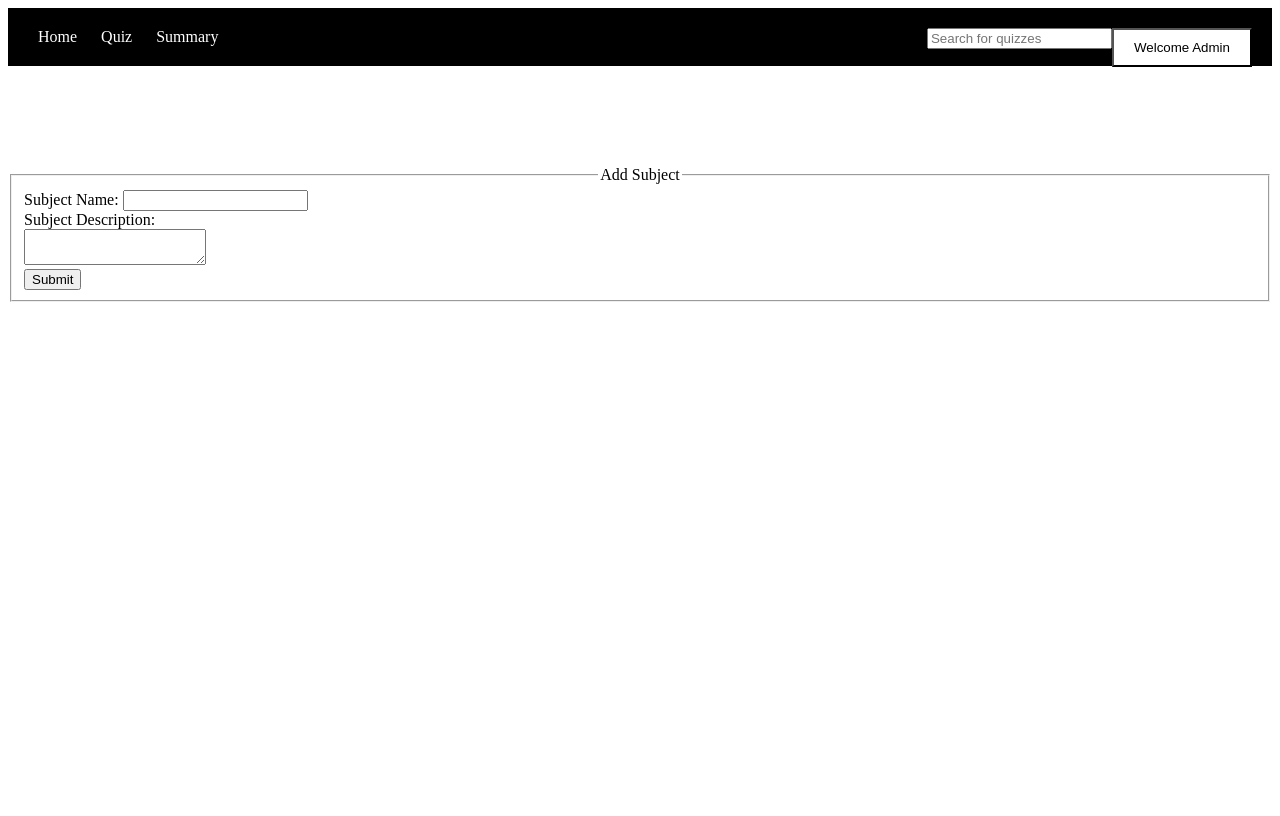
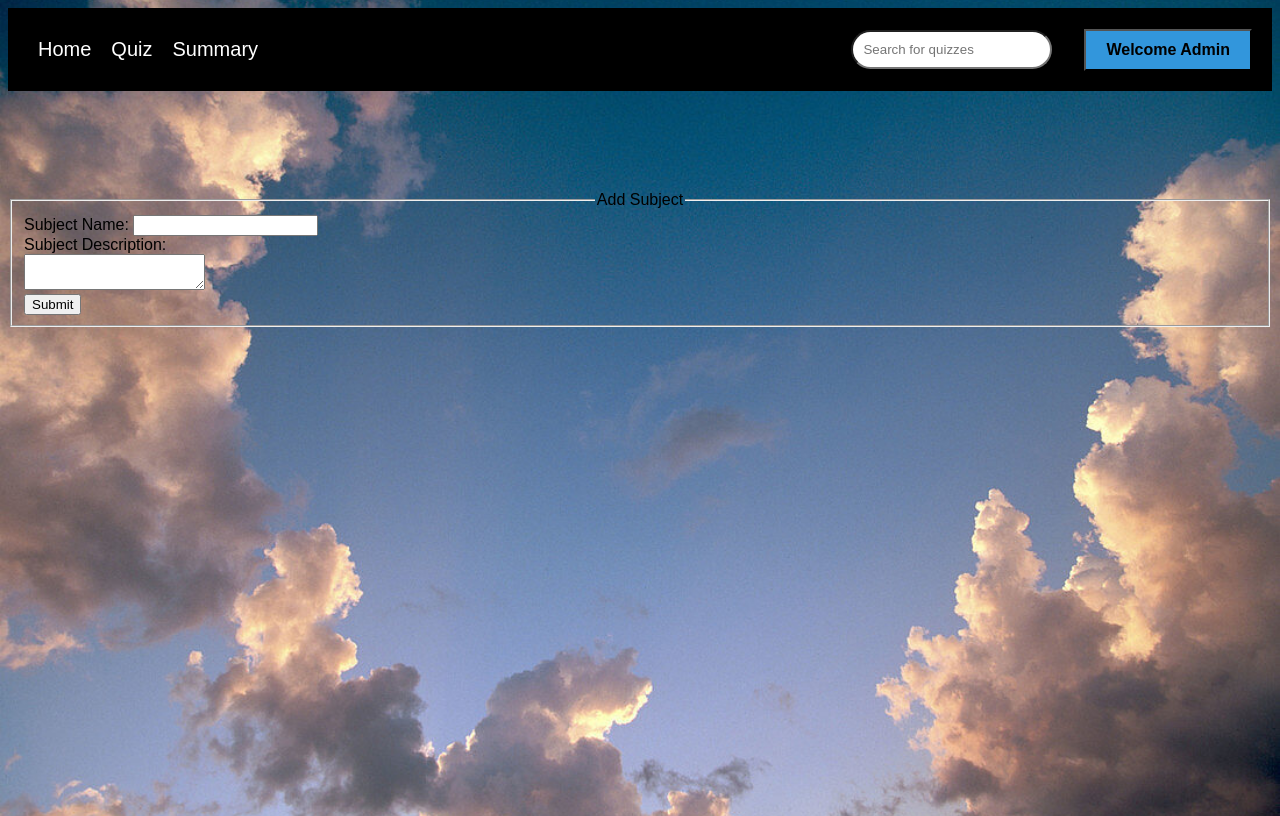
Before and after one commit to 22f3002631/Quiz-Master-V1, a Flask app: page /add_sub in a window 1280 px wide. Before the commit the page ends 302 px from the top, so only its background shows below. Run offline with Flask 3, Linux system fonts and the light colour scheme; a user stored in the database is signed in.

Commit message:
Modified navigation bar styles

```diff
--- a/static/nav.css
+++ b/static/nav.css
@@ -1,3 +1,11 @@
+*{
+    font-family: 'Poppins', sans-serif;
+}
+body{
+    background: url('/static/login_bg.jpg') no-repeat center;
+    background-size: cover;
+    height: 100vh;
+}
 nav{
     background-color: black;
     display: flex;
@@ -5,6 +13,17 @@ nav{
     padding: 20px;
     position: relative;
 }
+.navbar{
+    display: flex;
+    justify-content: space-between;
+    align-items: center;
+    font-size: 20px;
+}
+.navbar a:hover{
+    background-color: rgb(50, 150, 220);
+    transform: scale(1.1);
+}
+
 a{
     color: white;
     text-decoration: none;
@@ -12,22 +31,38 @@ a{
 }
 .down{
     display: flex;
-    position:absolute ;
-    right: 20px;
+    justify-content: space-between;
+    gap: 2rem;
+    align-items: center;
+    position:relative;
 }
-button{
+.down input[type="search"]{
+    padding: 10px;
+    border-radius: 25px;
+}
+.down input[type="search"]:focus{
+    background-color: aqua;
+}
+.down2 button{
     padding: 10px 20px;
-    background-color: white;
+    font-weight: bold;
+    font-size: medium;
+    background-color: rgb(50, 150, 220);
     cursor: pointer;
 }
 .drop {
     display: none;
     top: 100%;
+    width: 90%;
     background-color: #ff55ff;
     position: absolute;
     right: 0;
+    z-index: 1;
 }
-.down:hover .drop {
+.down2{
+    position: relative;
+}
+.down2:hover .drop {
     display: block;
 }
 .drop a{
```
